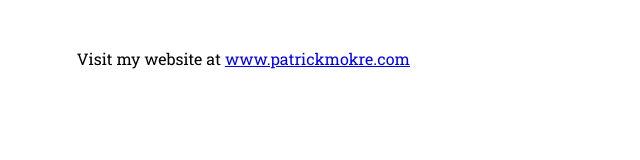
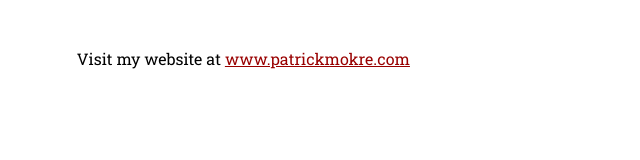
Before and after one commit to patrickmokre/patrickmokre.github.io, a plain HTML site: page index.html in a window 1280 px wide. Shown: the whole page, without its empty margins (0-640 px from the left). Drawn offline with Linux system fonts and the light colour scheme.

Commit message:
Update index.html

```diff
--- a/index.html
+++ b/index.html
@@ -18,6 +18,14 @@
           padding: 1vh 1vw;
           margin: 5vh 5vw;
         }
+
+        a {
+            color: #990000;
+        }
+
+        a:hover {
+            font-weight: bold;
+        }
     </style>
 
   </head>
```
